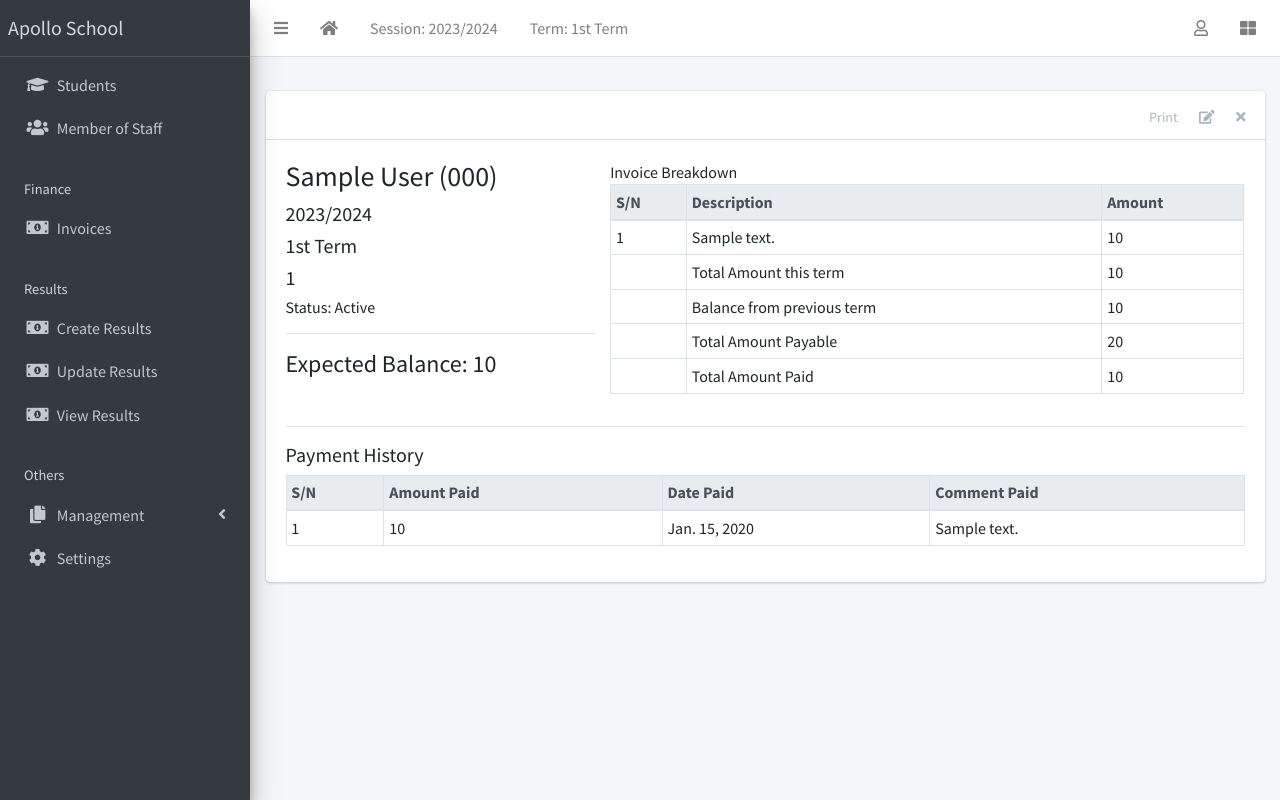
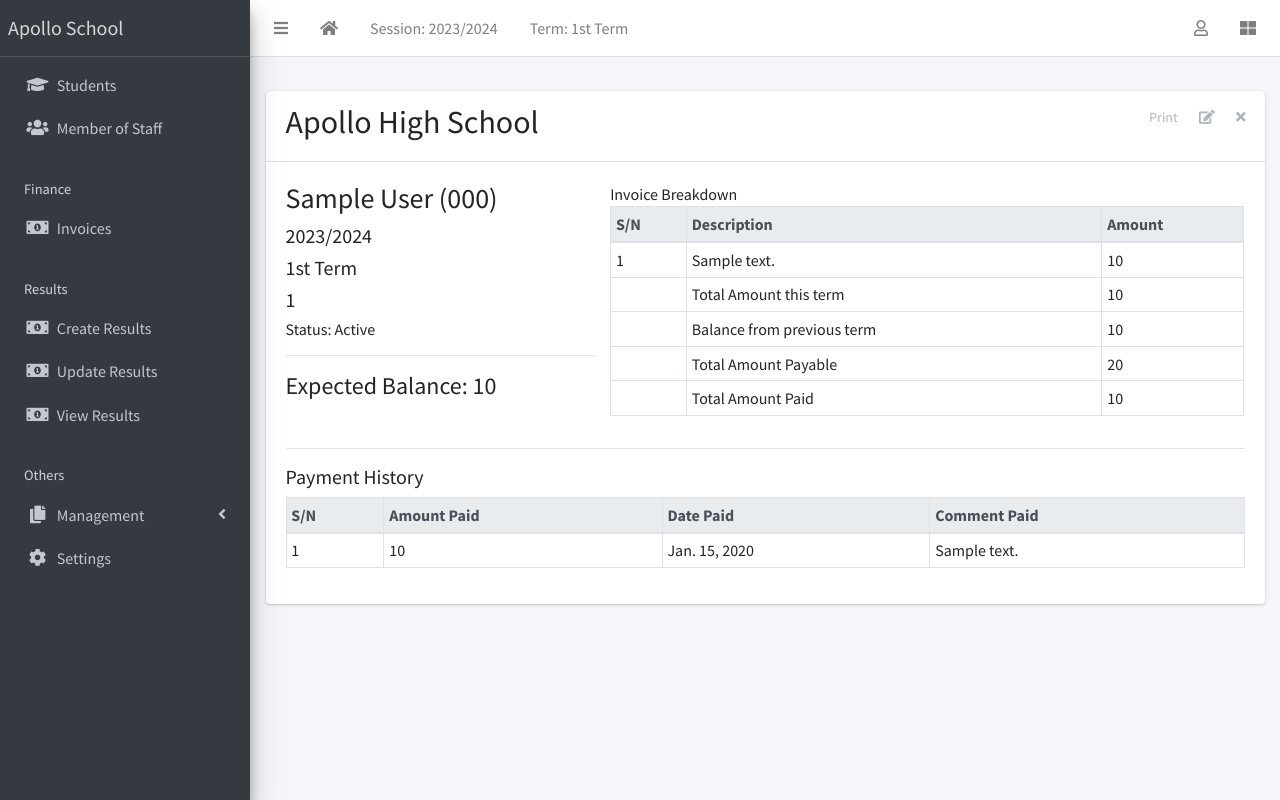
Before and after one commit to kartikchoubisa/school-management, a Django app: page /finance/1/detail/ in a window 1280 px wide. Run offline with Django 3.2, Linux system fonts and the light colour scheme; a user stored in the database is signed in; data comes from the database, SQL or seed files in the repository; tables that the repository leaves empty hold one stand-in row (values such as "Sample post"); parts of the project's set-up code (start-up, migrations or seed data) failed here and were passed over; some libraries are stand-ins or nearby versions.

Commit message:
school name added

```diff
--- a/apps/finance/templates/finance/invoice_detail.html
+++ b/apps/finance/templates/finance/invoice_detail.html
@@ -20,6 +20,10 @@
       <i class="fas fa-times"></i>
     </a>
   </div>
+  <h2>
+    Apollo High School
+  </h2>
+
 </div>
 {% endblock content-header %}
 
```
